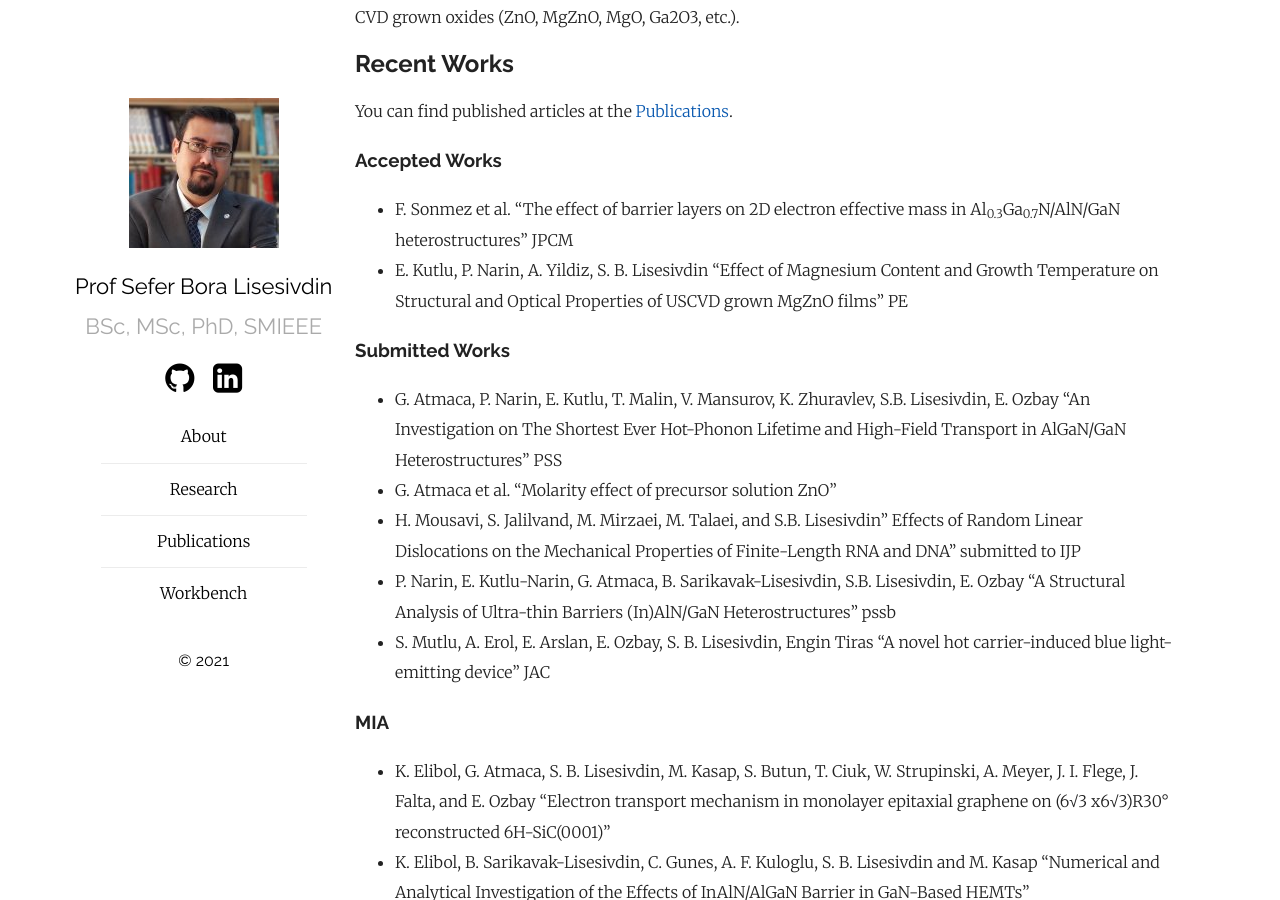
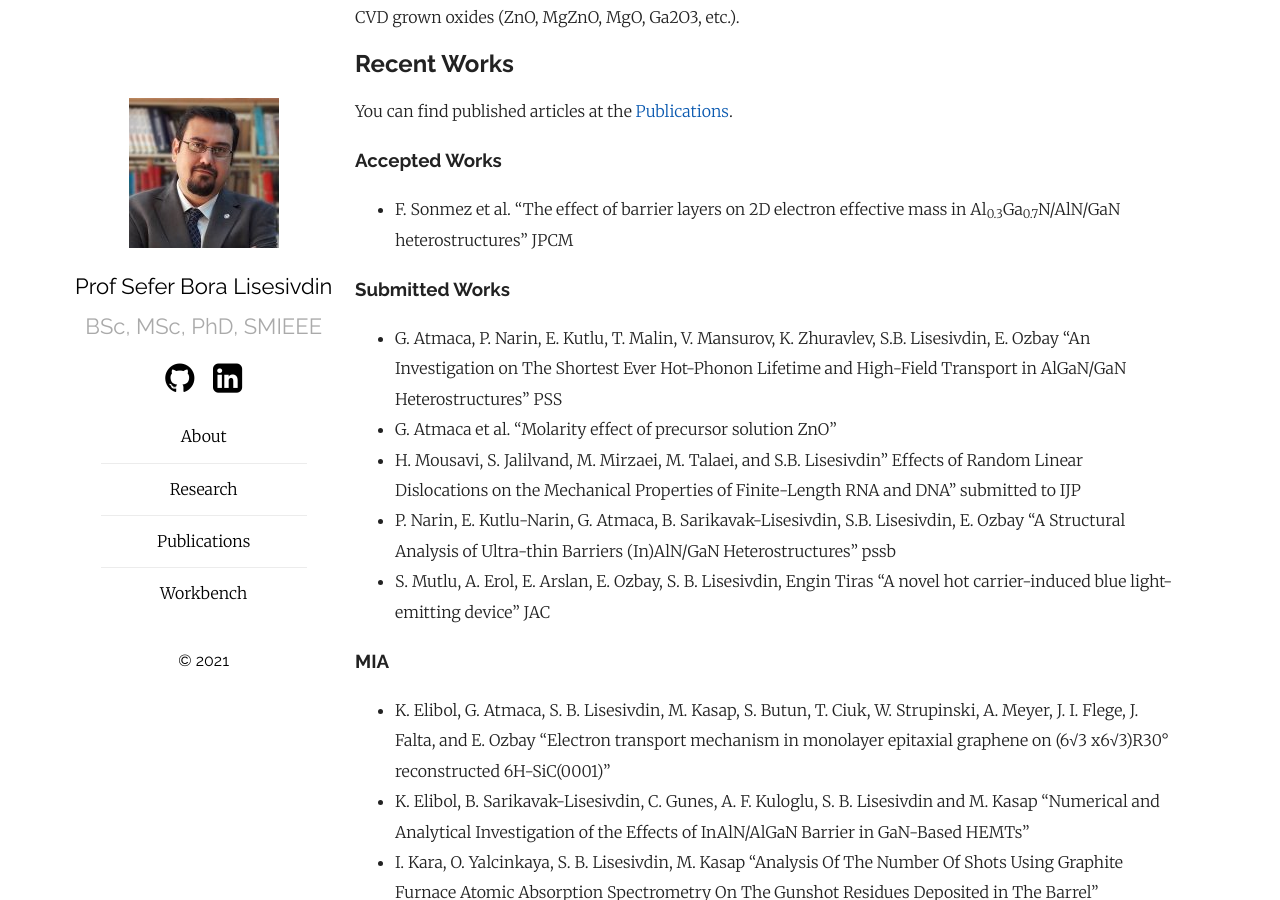
Before and after one commit to sblisesivdin/sblisesivdin.github.io, a Jekyll site: the page built from workbench.md, in a window 1280 px wide and 900 px high, scrolled down 595 px. Built offline with Jekyll 4.4.1, drawn with Linux system fonts in a browser that asks for light colours; our own code applies the rules of GitHub Pages for plain Markdown files.

Commit message:
Update workbench.md

```diff
--- a/workbench.md
+++ b/workbench.md
@@ -14,7 +14,6 @@ You can find published articles at the [Publications](publications.md).
 ### Accepted Works
 
 * F. Sonmez et al. "The effect of barrier layers on 2D electron effective mass in Al<sub>0.3</sub>Ga<sub>0.7</sub>N/AlN/GaN heterostructures" JPCM
-* E. Kutlu, P. Narin, A. Yildiz, S. B. Lisesivdin "Effect of Magnesium Content and Growth Temperature on Structural and Optical Properties of USCVD grown MgZnO films" PE
 
 ### Submitted Works
 
```
